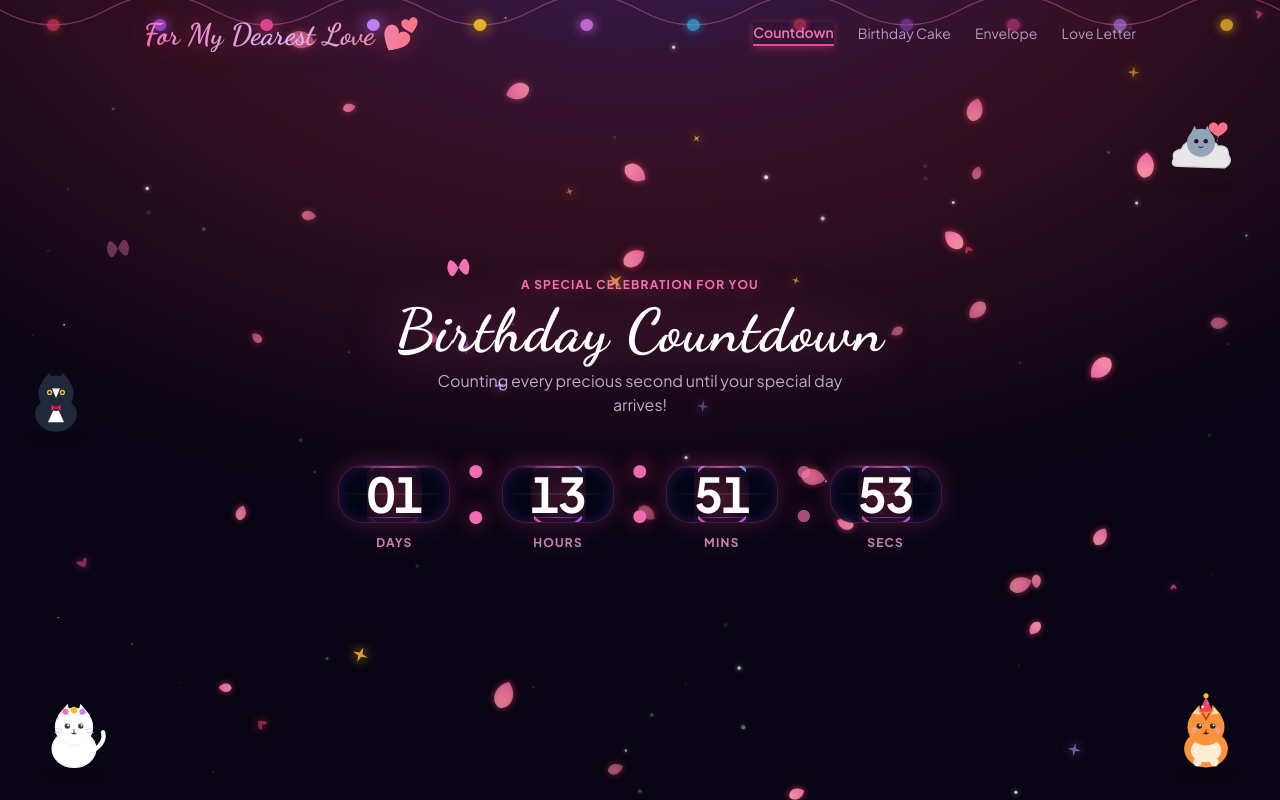
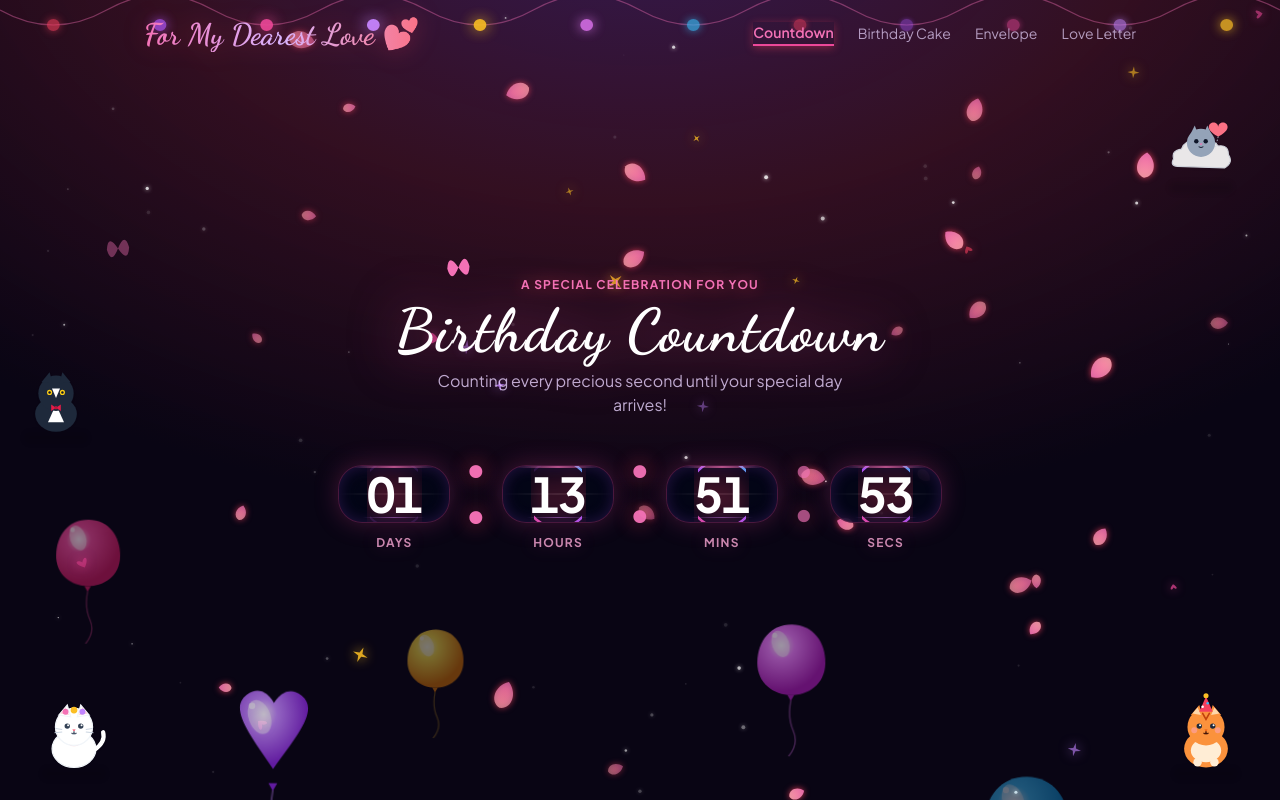
Before and after one commit to lelin-op/Birthday, a React (Vite) app: page / in a window 1280 px wide. Built offline with nearby package versions, Linux system fonts and the light colour scheme.

Commit message:
feat: add floating balloons animation
Integrate the FloatingBalloons component into the main application view to enhance visual festive elements.

```diff
--- a/src/App.tsx
+++ b/src/App.tsx
@@ -9,6 +9,7 @@ import { LetterView } from './components/Letter/LetterView';
 import { FairyLights, Butterfly } from './components/VisualAssets';
 import { CuteCatFleet } from './components/CuteCatFleet';
 import { PetalCanvas } from './components/PetalCanvas';
+import { FloatingBalloons } from './components/Balloon';
 import { Navbar } from './components/Navbar';
 import { AdminPanel } from './components/Admin/AdminPanel';
 import { sounds } from './utils/soundEffects';
@@ -159,6 +160,7 @@ export default function App() {
       {/* Layered Magic Petals, Twinkling Stars & Hearts Canvas */}
       <PetalCanvas />
       <FairyLights />
+      <FloatingBalloons />
 
       {/* Butterflies drifting across screen */}
       {Array.from({ length: 4 }).map((_, i) => (
--- /dev/null
+++ b/src/components/Balloon.tsx
@@ -0,0 +1,200 @@
+import React, { useId } from 'react';
+import { motion } from 'framer-motion';
+
+export interface BalloonProps {
+  /** Left position as a percentage string e.g. "15%" */
+  left?: string;
+  /** Color palette / theme for the balloon */
+  color?: 'pink' | 'purple' | 'rose' | 'gold' | 'lavender' | 'blue' | 'magenta';
+  /** Duration in seconds to reach top of screen */
+  speed?: number;
+  /** Initial delay before floating up in seconds */
+  delay?: number;
+  /** Scale factor (default ~0.8 to 1.3) */
+  scale?: number;
+  /** Maximum opacity for depth effect (e.g. 0.35 to 0.85) */
+  opacity?: number;
+  /** Balloon shape: round or romantic heart */
+  shape?: 'round' | 'heart';
+  /** Custom z-index layer */
+  zIndex?: number;
+}
+
+// Color gradients for different balloon themes
+const BALLOON_PALETTES = {
+  pink: {
+    gradientStart: '#ec4899',
+    gradientEnd: '#be185d',
+    highlight: '#fbcfe8',
+    string: 'rgba(236, 72, 153, 0.4)',
+    shadow: 'rgba(236, 72, 153, 0.3)',
+  },
+  purple: {
+    gradientStart: '#c084fc',
+    gradientEnd: '#7e22ce',
+    highlight: '#f3e8ff',
+    string: 'rgba(192, 132, 252, 0.4)',
+    shadow: 'rgba(168, 85, 247, 0.3)',
+  },
+  rose: {
+    gradientStart: '#fb7185',
+    gradientEnd: '#e11d48',
+    highlight: '#ffe4e6',
+    string: 'rgba(251, 113, 133, 0.4)',
+    shadow: 'rgba(244, 63, 94, 0.3)',
+  },
+  gold: {
+    gradientStart: '#fde047',
+    gradientEnd: '#d97706',
+    highlight: '#fef9c3',
+    string: 'rgba(251, 191, 36, 0.4)',
+    shadow: 'rgba(245, 158, 11, 0.3)',
+  },
+  lavender: {
+    gradientStart: '#e879f9',
+    gradientEnd: '#a21caf',
+    highlight: '#fae8ff',
+    string: 'rgba(232, 121, 249, 0.4)',
+    shadow: 'rgba(217, 70, 239, 0.3)',
+  },
+  blue: {
+    gradientStart: '#38bdf8',
+    gradientEnd: '#0284c7',
+    highlight: '#e0f2fe',
+    string: 'rgba(56, 189, 248, 0.4)',
+    shadow: 'rgba(14, 165, 233, 0.3)',
+  },
+  magenta: {
+    gradientStart: '#f43f5e',
+    gradientEnd: '#881337',
+    highlight: '#ffe4e6',
+    string: 'rgba(244, 63, 94, 0.4)',
+    shadow: 'rgba(225, 29, 72, 0.3)',
+  },
+};
+
+export const Balloon: React.FC<BalloonProps> = ({
+  left = '50%',
+  color = 'pink',
+  speed = 18,
+  delay = 0,
+  scale = 1,
+  opacity = 0.7,
+  shape = 'round',
+  zIndex = 10,
+}) => {
+  const palette = BALLOON_PALETTES[color] || BALLOON_PALETTES.pink;
+  const rawId = useId();
+  const gradientId = `balloon-grad-${color}-${rawId.replace(/:/g, '')}`;
+  const swayOffset = Math.round(((delay * 31 + speed * 17) % 30) + 20);
+
+  return (
+    <motion.div
+      className="fixed pointer-events-auto cursor-pointer"
+      style={{
+        left,
+        zIndex,
+        bottom: '-180px',
+      }}
+      initial={{ y: 0, opacity: 0 }}
+      animate={{
+        y: [0, -1350],
+        x: [0, swayOffset, -swayOffset, swayOffset / 2, 0],
+        rotate: [-4, 6, -5, 4, -4],
+        opacity: [0, opacity, opacity, opacity, 0],
+      }}
+      transition={{
+        y: { duration: speed, repeat: Infinity, delay, ease: 'linear' },
+        x: { duration: speed / 2, repeat: Infinity, ease: 'easeInOut' },
+        rotate: { duration: 4, repeat: Infinity, ease: 'easeInOut' },
+        opacity: {
+          duration: speed,
+          repeat: Infinity,
+          delay,
+          times: [0, 0.08, 0.85, 0.95, 1],
+        },
+      }}
+      whileHover={{ scale: scale * 1.15, rotate: 10 }}
+      whileTap={{ scale: scale * 0.9 }}
+    >
+      <div
+        style={{ transform: `scale(${scale})`, transformOrigin: 'bottom center' }}
+        className="relative group"
+      >
+        <svg
+          width="90"
+          height="160"
+          viewBox="0 0 90 160"
+          className="filter drop-shadow-md transition-filter duration-300 group-hover:drop-shadow-[0_10px_20px_rgba(244,63,94,0.4)]"
+        >
+          <defs>
+            <radialGradient id={gradientId} cx="35%" cy="30%" r="65%">
+              <stop offset="0%" stopColor={palette.highlight} />
+              <stop offset="30%" stopColor={palette.gradientStart} />
+              <stop offset="100%" stopColor={palette.gradientEnd} />
+            </radialGradient>
+          </defs>
+
+          {/* Balloon Body */}
+          {shape === 'heart' ? (
+            <path
+              d="M45,75 C20,40 5,20 20,8 C35,-4 45,15 45,15 C45,15 55,-4 70,8 C85,20 70,40 45,75 Z"
+              fill={`url(#${gradientId})`}
+            />
+          ) : (
+            <path
+              d="M45,5 C20,5 5,25 5,50 C5,75 25,88 45,88 C65,88 85,75 85,50 C85,25 70,5 45,5 Z"
+              fill={`url(#${gradientId})`}
+            />
+          )}
+
+          {/* 3D Curved Light Reflection Specular Highlight */}
+          <ellipse cx="32" cy="28" rx="10" ry="16" fill="white" opacity="0.45" transform="rotate(-20 32 28)" />
+          <circle cx="25" cy="18" r="3" fill="white" opacity="0.6" />
+
+          {/* Balloon Knot */}
+          <polygon points="41,88 49,88 45,95" fill={palette.gradientEnd} />
+
+          {/* Hanging Ribbon String */}
+          <motion.path
+            d="M45,95 Q38,115 52,130 T42,160"
+            fill="none"
+            stroke={palette.string}
+            strokeWidth="1.8"
+            strokeLinecap="round"
+            animate={{
+              d: [
+                'M45,95 Q38,115 52,130 T42,160',
+                'M45,95 Q52,115 38,130 T48,160',
+                'M45,95 Q38,115 52,130 T42,160',
+              ],
+            }}
+            transition={{ duration: 3, repeat: Infinity, ease: 'easeInOut' }}
+          />
+        </svg>
+      </div>
+    </motion.div>
+  );
+};
+
+const BALLOONS_CONFIG: BalloonProps[] = [
+  { left: '6%', color: 'pink', speed: 22, delay: 0, scale: 0.8, opacity: 0.55, shape: 'round', zIndex: 5 },
+  { left: '18%', color: 'purple', speed: 17, delay: 4, scale: 1.1, opacity: 0.75, shape: 'heart', zIndex: 12 },
+  { left: '32%', color: 'gold', speed: 25, delay: 1, scale: 0.7, opacity: 0.45, shape: 'round', zIndex: 4 },
+  { left: '48%', color: 'rose', speed: 19, delay: 7, scale: 0.95, opacity: 0.7, shape: 'heart', zIndex: 11 },
+  { left: '62%', color: 'lavender', speed: 21, delay: 2, scale: 0.85, opacity: 0.6, shape: 'round', zIndex: 6 },
+  { left: '76%', color: 'blue', speed: 16, delay: 5, scale: 1.05, opacity: 0.8, shape: 'round', zIndex: 13 },
+  { left: '88%', color: 'magenta', speed: 23, delay: 9, scale: 0.75, opacity: 0.5, shape: 'heart', zIndex: 5 },
+  { left: '25%', color: 'pink', speed: 20, delay: 11, scale: 0.9, opacity: 0.65, shape: 'round', zIndex: 8 },
+  { left: '70%', color: 'gold', speed: 18, delay: 13, scale: 1.0, opacity: 0.7, shape: 'heart', zIndex: 10 },
+];
+
+export const FloatingBalloons: React.FC = () => {
+  return (
+    <div className="fixed inset-0 pointer-events-none overflow-hidden z-10">
+      {BALLOONS_CONFIG.map((config, index) => (
+        <Balloon key={index} {...config} />
+      ))}
+    </div>
+  );
+};
```
